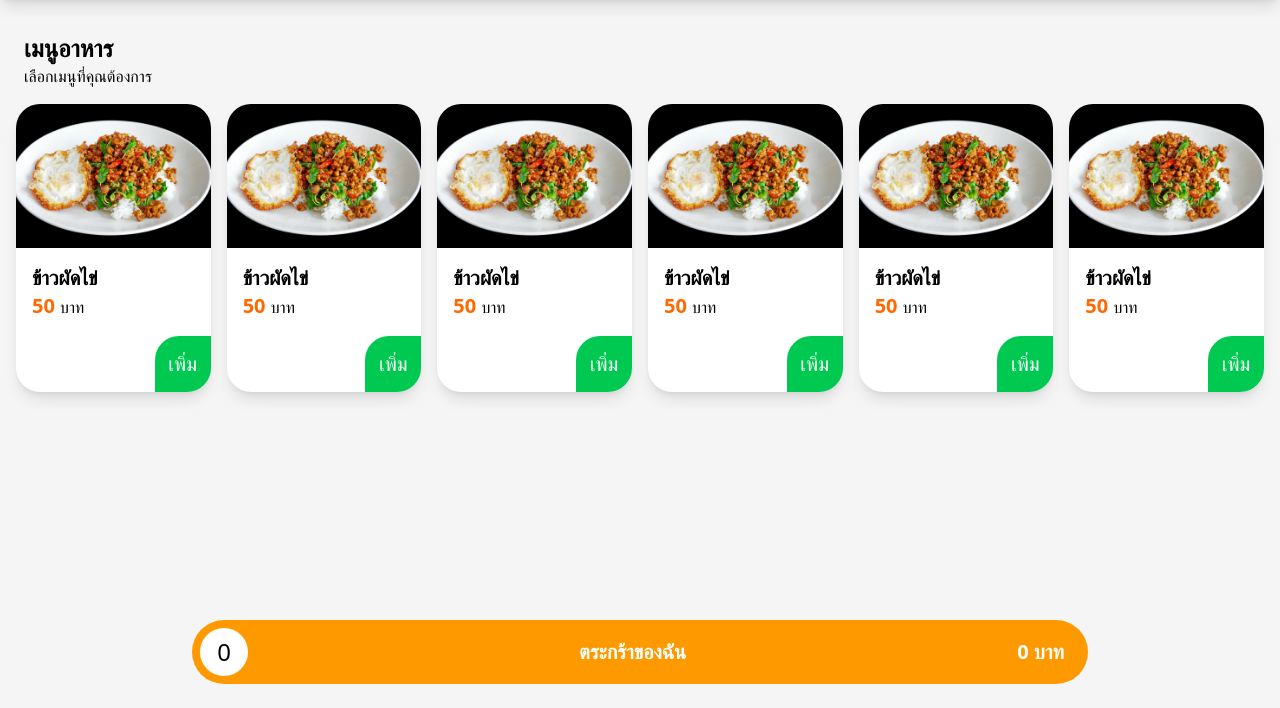
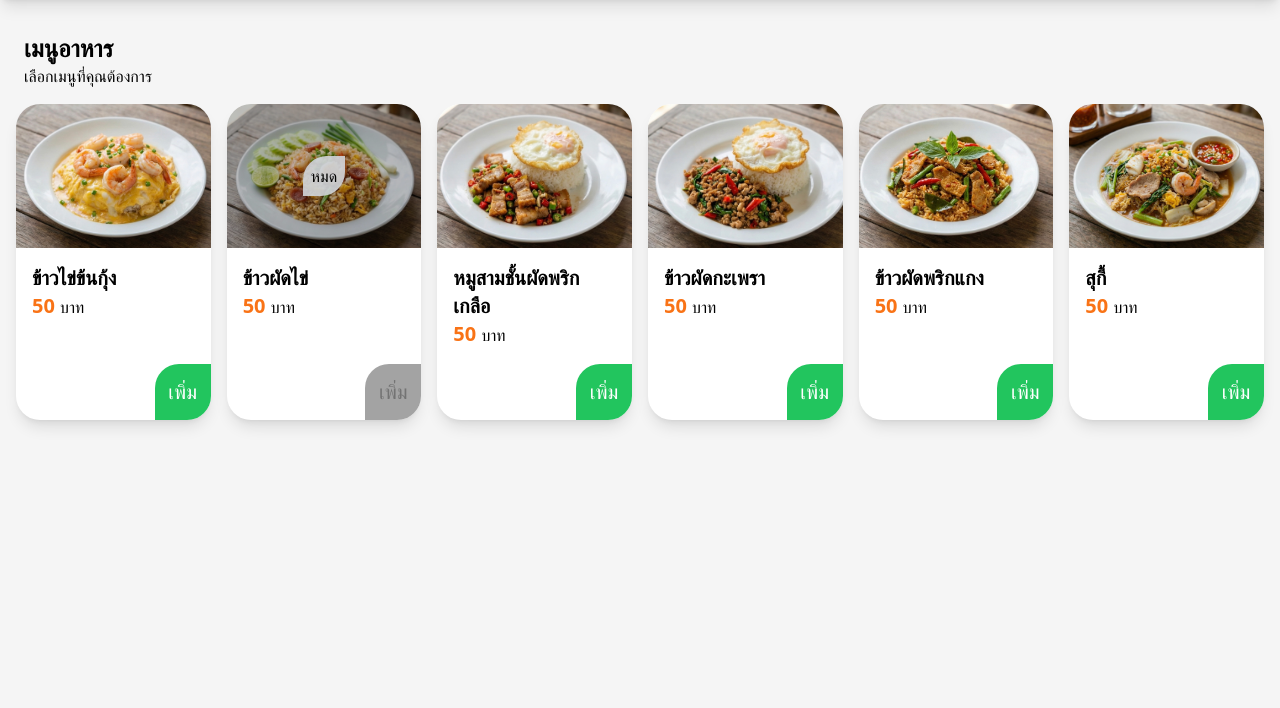
Before and after one commit to PJ348/group-project, a website: page costumer/home.html in a window 1280 px wide. Shown: the part 92-800 px from the top of the page. Drawn offline with nearby package versions, Linux system fonts and the light colour scheme.

Commit message:
แก้+เพิ่มจุดเล็กๆน้อยๆ

```diff
--- a/costumer/home.html
+++ b/costumer/home.html
@@ -1,11 +1,13 @@
 <!DOCTYPE html>
 <html lang="en">
+
 <head>
   <meta charset="UTF-8">
   <meta name="viewport" content="width=device-width, initial-scale=1.0">
   <title>สดชื่น</title>
+  <script src="https://kit.fontawesome.com/e35c90909d.js" crossorigin="anonymous"></script>
   <link href="../src/output.css" rel="stylesheet">
-  <!-- <script src="https://cdn.tailwindcss.com"></script> -->
+  <script src="https://cdn.tailwindcss.com"></script>
 </head>
 
 <body class="bg-neutral-100 min-h-screen">
@@ -24,9 +26,16 @@
       </div>
 
       <!-- ส่วนคิวที่รอ ฝั่งขวา -->
-        <div class="bg-green-500 p-2 rounded-full flex items-center mr-3 ">
+      <div class="flex justify-center items-center space-x-4">
+        <a href="./cart.html">
+          <i class="fa-solid fa-basket-shopping text-white text-xl max-sm:hidden"></i>
+        </a>
+        <div class="bg-green-500 p-2 rounded-full flex items-center mr-3">
           <p class="text-white text-lg font-semibold mx-2 max-[390px]:hidden">คิวที่รอ</p>
-          <span class="bg-orange-500 inline-flex items-center justify-center text-black font-bold rounded-full w-10 h-10" role="button">5</span>
+          <span
+            class="bg-orange-500 inline-flex items-center justify-center text-black font-bold rounded-full w-10 h-10"
+            role="button">5</span>
+        </div>
       </div>
 
     </div>
@@ -43,8 +52,28 @@
 
     <div class="grid grid-cols-2 gap-4 p-4 sm:grid-cols-3 md:grid-cols-4 lg:grid-cols-5 xl:grid-cols-6 2xl:grid-cols-7">
       <!-- การ์ดเมนู -->
-        <div class="bg-white flex flex-col rounded-3xl shadow-lg hover:scale-105 transition-transform duration-300 cursor-pointer">
-          <img src="../img/food.jpg" alt="food" class="w-full h-36 object-cover rounded-t-3xl">
+      <div class="bg-white flex flex-col rounded-3xl shadow-lg hover:scale-105 transition-transform duration-300">
+        <img src="../img/food-menu1.jpg" alt="food" class="w-full h-36 object-cover rounded-t-3xl">
+        <div class="m-4 mr-6">
+          <h2 class="text-xl font-bold max-[390px]:text-lg">ข้าวไข่ข้นกุ้ง</h2>
+          <p class="text-orange-500 text-xl font-bold max-[390px]:text-lg">50
+            <span class="text-base font-light text-black">บาท</span>
+          </p>
+        </div>
+        <div class="flex justify-end mt-auto">
+          <a href="add-menu.html">
+            <button class=" bg-green-500 text-white font-medium text-xl rounded-tl-3xl rounded-br-3xl w-14 h-14 hover:bg-green-700 transition max-[390px]:text-lg">เพิ่ม</button>
+          </a>
+        </div>
+      </div>
+
+      <div class="bg-white flex flex-col rounded-3xl shadow-lg hover:scale-105 transition-transform duration-300">
+        <div class="relative">
+          <img src="../img/food-menu2.jpg" alt="food" class="w-full h-36 object-cover rounded-t-3xl brightness-75">
+          <div class="absolute flex inset-0 justify-center items-center">
+            <div class="bg-gray-300/90 p-2 rounded-tl-3xl rounded-br-3xl"><p class="text-black font-medium">หมด</p></div>
+          </div>
+        </div>
         <div class="m-4 mr-6">
           <h2 class="text-xl font-bold max-[390px]:text-lg">ข้าวผัดไข่</h2>
           <p class="text-orange-500 text-xl font-bold max-[390px]:text-lg">50
@@ -52,72 +81,64 @@
           </p>
         </div>
         <div class="flex justify-end mt-auto">
-            <button class=" bg-green-500 text-white font-medium text-xl rounded-tl-3xl rounded-br-3xl w-14 h-14 hover:bg-green-700 transition max-[390px]:text-lg">เพิ่ม</button>
+          <button
+            class=" bg-neutral-400 text-neutral-500 font-medium text-xl rounded-tl-3xl rounded-br-3xl w-14 h-14 max-[390px]:text-lg">เพิ่ม</button>
         </div>
       </div>
 
-        <div class="bg-white flex flex-col rounded-3xl shadow-lg hover:scale-105 transition-transform duration-300 cursor-pointer">
-          <img src="../img/food.jpg" alt="food" class="w-full h-36 object-cover rounded-t-3xl">
+      <div class="bg-white flex flex-col rounded-3xl shadow-lg hover:scale-105 transition-transform duration-300">
+        <img src="../img/food-menu3.jpg" alt="food" class="w-full h-36 object-cover rounded-t-3xl">
         <div class="m-4 mr-6">
-            <h2 class="text-xl font-bold max-[390px]:text-lg">ข้าวผัดไข่</h2>
+          <h2 class="text-xl font-bold max-[390px]:text-lg">หมูสามชั้นผัดพริกเกลือ</h2>
           <p class="text-orange-500 text-xl font-bold max-[390px]:text-lg">50
             <span class="text-base font-light text-black">บาท</span>
           </p>
         </div>
         <div class="flex justify-end mt-auto">
-            <button class=" bg-green-500 text-white font-medium text-xl rounded-tl-3xl rounded-br-3xl w-14 h-14 hover:bg-green-700 transition max-[390px]:text-lg">เพิ่ม</button>
+          <button
+            class=" bg-green-500 text-white font-medium text-xl rounded-tl-3xl rounded-br-3xl w-14 h-14 hover:bg-green-700 transition max-[390px]:text-lg">เพิ่ม</button>
         </div>
       </div>
 
-        <div class="bg-white flex flex-col rounded-3xl shadow-lg hover:scale-105 transition-transform duration-300 cursor-pointer">
-          <img src="../img/food.jpg" alt="food" class="w-full h-36 object-cover rounded-t-3xl">
+      <div class="bg-white flex flex-col rounded-3xl shadow-lg hover:scale-105 transition-transform duration-300">
+        <img src="../img/food-menu4.jpg" alt="food" class="w-full h-36 object-cover rounded-t-3xl">
         <div class="m-4 mr-6">
-            <h2 class="text-xl font-bold max-[390px]:text-lg">ข้าวผัดไข่</h2>
+          <h2 class="text-xl font-bold max-[390px]:text-lg">ข้าวผัดกะเพรา</h2>
           <p class="text-orange-500 text-xl font-bold max-[390px]:text-lg">50
             <span class="text-base font-light text-black">บาท</span>
           </p>
         </div>
         <div class="flex justify-end mt-auto">
-            <button class=" bg-green-500 text-white font-medium text-xl rounded-tl-3xl rounded-br-3xl w-14 h-14 hover:bg-green-700 transition max-[390px]:text-lg">เพิ่ม</button>
+          <button
+            class=" bg-green-500 text-white font-medium text-xl rounded-tl-3xl rounded-br-3xl w-14 h-14 hover:bg-green-700 transition max-[390px]:text-lg">เพิ่ม</button>
         </div>
       </div>
 
-        <div class="bg-white flex flex-col rounded-3xl shadow-lg hover:scale-105 transition-transform duration-300 cursor-pointer">
-          <img src="../img/food.jpg" alt="food" class="w-full h-36 object-cover rounded-t-3xl">
+      <div class="bg-white flex flex-col rounded-3xl shadow-lg hover:scale-105 transition-transform duration-300">
+        <img src="../img/food-menu5.jpg" alt="food" class="w-full h-36 object-cover rounded-t-3xl">
         <div class="m-4 mr-6">
-            <h2 class="text-xl font-bold max-[390px]:text-lg">ข้าวผัดไข่</h2>
+          <h2 class="text-xl font-bold max-[390px]:text-lg">ข้าวผัดพริกแกง</h2>
           <p class="text-orange-500 text-xl font-bold max-[390px]:text-lg">50
             <span class="text-base font-light text-black">บาท</span>
           </p>
         </div>
         <div class="flex justify-end mt-auto">
-            <button class=" bg-green-500 text-white font-medium text-xl rounded-tl-3xl rounded-br-3xl w-14 h-14 hover:bg-green-700 transition max-[390px]:text-lg">เพิ่ม</button>
+          <button
+            class=" bg-green-500 text-white font-medium text-xl rounded-tl-3xl rounded-br-3xl w-14 h-14 hover:bg-green-700 transition max-[390px]:text-lg">เพิ่ม</button>
         </div>
       </div>
 
-        <div class="bg-white flex flex-col rounded-3xl shadow-lg hover:scale-105 transition-transform duration-300 cursor-pointer">
-          <img src="../img/food.jpg" alt="food" class="w-full h-36 object-cover rounded-t-3xl">
+      <div class="bg-white flex flex-col rounded-3xl shadow-lg hover:scale-105 transition-transform duration-300">
+        <img src="../img/food-menu6.jpg" alt="food" class="w-full h-36 object-cover rounded-t-3xl">
         <div class="m-4 mr-6">
-            <h2 class="text-xl font-bold max-[390px]:text-lg">ข้าวผัดไข่</h2>
+          <h2 class="text-xl font-bold max-[390px]:text-lg">สุกี้</h2>
           <p class="text-orange-500 text-xl font-bold max-[390px]:text-lg">50
             <span class="text-base font-light text-black">บาท</span>
           </p>
         </div>
         <div class="flex justify-end mt-auto">
-            <button class=" bg-green-500 text-white font-medium text-xl rounded-tl-3xl rounded-br-3xl w-14 h-14 hover:bg-green-700 transition max-[390px]:text-lg">เพิ่ม</button>
-          </div>
-        </div>
-
-        <div class="bg-white flex flex-col rounded-3xl shadow-lg hover:scale-105 transition-transform duration-300 cursor-pointer">
-          <img src="../img/food.jpg" alt="food" class="w-full h-36 object-cover rounded-t-3xl">
-          <div class="m-4 mr-6">
-            <h2 class="text-xl font-bold max-[390px]:text-lg">ข้าวผัดไข่</h2>
-            <p class="text-orange-500 text-xl font-bold max-[390px]:text-lg">50
-              <span class="text-base font-light text-black">บาท</span>
-            </p>
-          </div>
-          <div class="flex justify-end mt-auto">
-            <button class=" bg-green-500 text-white font-medium text-xl rounded-tl-3xl rounded-br-3xl w-14 h-14 hover:bg-green-700 transition max-[390px]:text-lg">เพิ่ม</button>
+          <button
+            class=" bg-green-500 text-white font-medium text-xl rounded-tl-3xl rounded-br-3xl w-14 h-14 hover:bg-green-700 transition max-[390px]:text-lg">เพิ่ม</button>
         </div>
       </div>
     </div>
@@ -126,13 +147,16 @@
   </main>
 
   <!-- ตระกร้าของฉัน -->
-    <div class="p-6 fixed bottom-0 left-0 right-0 md:px-20 lg:px-32 xl:px-48 2xl:px-64">
+  <a href="./cart.html">
+    <div class="p-6 fixed bottom-0 left-0 right-0 sm:hidden">
       <div class="bg-amber-500 rounded-full p-2 flex space-x-4 items-center hover:bg-amber-600 cursor-pointer">
         <span class="bg-white rounded-full w-12 h-12 inline-flex items-center justify-center text-2xl font-medium">0</span>
         <p class="text-xl font-semibold text-white flex-1 text-center">ตระกร้าของฉัน</p>
         <p class="text-xl font-semibold text-white pr-4">0 บาท</p>
       </div>
     </div>
+  </a>
 
 </body>
+
 </html>
```
Also changed, not shown: costumer/add-menu.html (+61 -20 lines), costumer/cart.html (+13 -5 lines), costumer/done.html (+2 -2 lines), img/food-menu1.jpg (added), img/food-menu2.jpg (added), img/food-menu3.jpg (added), img/food-menu4.jpg (added), img/food-menu5.jpg (added), img/food-menu6.jpg (added), src/output.css. Lines whose indentation alone changed are shown as unchanged.
